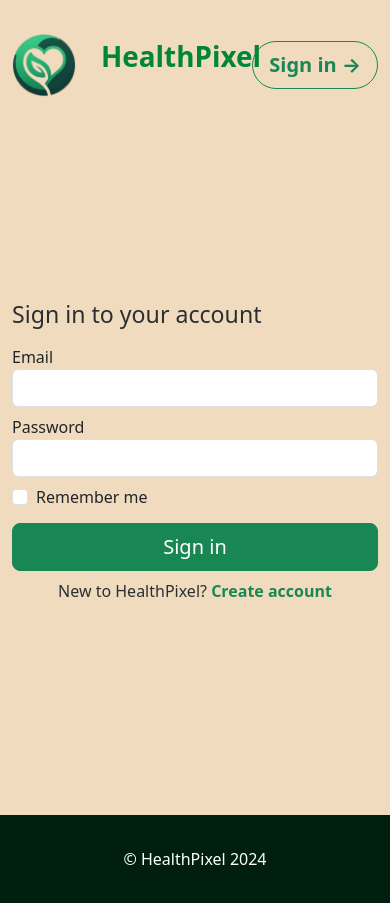
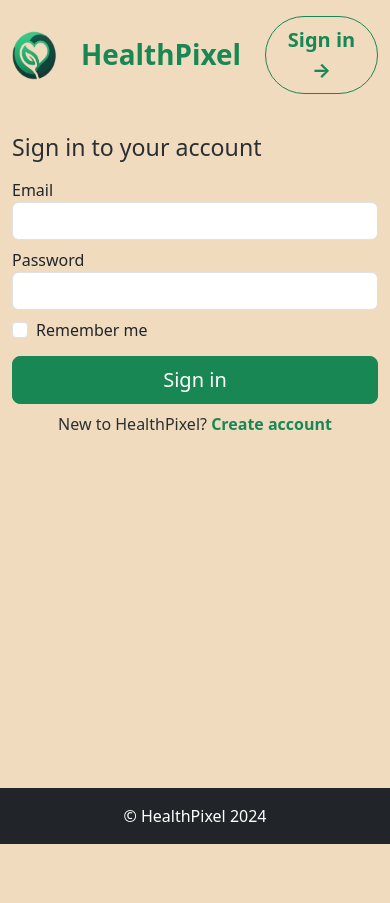
Before and after one commit to HealthPixel/healthpixel, a Flask app: page /login in a window 390 px wide. After the commit the page ends 844 px from the top, so only its background shows below. Run offline with Flask 3, Linux system fonts and the light colour scheme.

Commit message:
UI changes which include - Applied prettier code formatting on html files - changed message for the same image from `User already exist, use a different email!` to 'Email already in use, please choose another!' - Made footer sticky (bottom of content or bottom of page if content doesn't fill it the page up) on all pages - 'Bootstrapified' some css like `custom-main` and `.logo a` which made site more responsive - Styled logout button on dashboard.html

```diff
--- a/api/v1/auth.py
+++ b/api/v1/auth.py
@@ -39,7 +39,7 @@ def register():
         doctor = storage._DBStorage__session.query(Doctor).filter_by(email=email).first()
 
         if doctor:
-            error_reg_user = 'User already exist, use a different email!'
+            error_reg_user = 'Email already in use, please choose another!'
             errors.append(error_reg_user)
             return render_template('register.html', err_reg_user=error_reg_user)
 
--- a/api/v1/static/css/dashboard.css
+++ b/api/v1/static/css/dashboard.css
@@ -1,4 +1,3 @@
-.logo a {
-    color: #008638;
-    text-decoration: none;
+body {
+    background-color: #F0DBBF;
 }
--- a/api/v1/static/css/error.css
+++ b/api/v1/static/css/error.css
@@ -1,4 +1,3 @@
-.logo a {
-    color: #008638;
-    text-decoration: none;
+body {
+    background-color: #F0DBBF;
 }
--- a/api/v1/static/css/login.css
+++ b/api/v1/static/css/login.css
@@ -32,30 +32,10 @@ body {
     height: auto;
 }
 
-.logo a {
-    color: #008638;
-    text-decoration: none;
+/* Media queries */
+@media screen and (max-width: 469px) {
+    .logo {
+        width: 45px;
+        /* margin-right: 5%; */
+    }
 }
-
-header {
-    padding-top: 2em;
-}
-
-.custom-main {
-    height: 85vh;
-    justify-content: center;
-    align-items: center;
-}
-
-footer {
-    width: 100%;
-    background-color: #00200d;
-    padding: 2em 0em;
-    justify-content: center;
-    align-items: center;
-}
-
-footer p {
-    color: white;
-    margin-bottom: 0;
-}
--- a/api/v1/templates/login.html
+++ b/api/v1/templates/login.html
@@ -1,28 +1,29 @@
 <!DOCTYPE html>
 <html lang="en">
+
 <head>
   <meta charset="UTF-8" />
   <meta name="viewport" content="width=device-width, initial-scale=1.0" />
   <link
     href="https://cdn.jsdelivr.net/npm/bootstrap@5.3.3/dist/css/bootstrap.min.css"
-      rel="stylesheet"
-    />
-    <script src="https://cdn.jsdelivr.net/npm/bootstrap@5.3.3/dist/js/bootstrap.bundle.min.js"></script>
-    <link rel="stylesheet" href="{{ url_for('static', filename='css/login.css') }}">
-    <link rel="shortcut icon" href="{{ url_for('static', filename='img/favicon.ico') }}" />
-    <!-- Link is to the HealthPixel logo but I'm yet to add it -->
-    <link rel="shortcut icon" href="img/Logo-icon.ico" />
+    rel="stylesheet" />
+  <script
+    src="https://cdn.jsdelivr.net/npm/bootstrap@5.3.3/dist/js/bootstrap.bundle.min.js"></script>
+  <link rel="stylesheet"
+    href="{{ url_for('static', filename='css/login.css') }}">
+  <link rel="shortcut icon"
+    href="{{ url_for('static', filename='img/favicon.ico') }}" />
   <title>HealthPixel Login | Login to your HealthPixel Dashboard</title>
 </head>
-  <body>
-    <div class="container">
-      <header class="d-flex justify-content-between align-items-center">
+
+<body class="d-flex flex-column min-vh-100">
+  <div class="container flex-grow-1">
+    <header class="d-flex justify-content-between align-items-center py-3">
       <div class="d-flex">
-            <img
-            src="{{ url_for('static', filename='img/healthpixel_logo.png') }}"
-            alt="HealthPixel Logo"
-            class="logo">
-            <h1 class="text-success fw-bold px-4 pt-2 logo"><a href="{{ url_for('healthpixel') }}">HealthPixel</a></h1>
+        <img src="{{ url_for('static', filename='img/healthpixel_logo.png') }}"
+          alt="HealthPixel Logo" class="logo">
+        <h1 class="fw-bold px-4 pt-2"><a href="{{ url_for('healthpixel') }}"
+            class="text-success text-decoration-none">HealthPixel</a></h1>
       </div>
       <div class="d-flex justify-content-center align-items-center">
         {% if current_user.is_authenticated %}
@@ -32,11 +33,12 @@
           class="bi bi-box-arrow-right custom-icon ms-4"></a>
         {% else %}
         <a href="{{ url_for('auth.login') }}"
-            class="btn btn-outline-success btn-lg rounded-pill fw-bold">Sign in &#x2192</a>
+          class="btn btn-outline-success btn-lg rounded-pill fw-bold">Sign in
+          &#x2192</a>
         {% endif %}
       </div>
     </header>
-      <div class="row justify-content-center custom-main">
+    <div class="row justify-content-center">
       <div class="col-sm-7">
         <!-- Display errors -->
         {% if err_login %}
@@ -48,39 +50,24 @@
         {% if logout_success %}
         <p id="success-lo" class="success">{{ logout_success }}</p>
         {% endif %}
-          <form
-            class="d-grid pt-2 border-dark border-2"
-            method="POST"
-            action="{{ url_for('auth.login') }}"
-          >
+        <form class="d-grid mt-4" method="POST"
+          action="{{ url_for('auth.login') }}">
           <h3 class="text-secondary-emphasis mb-3">
             Sign in to your account
           </h3>
           <div class="col-sm-12 mb-2">
             <label for="email">Email</label>
-              <input
-                type="email"
-                name="email"
-                class="form-control"
-                id="email"
-              />
+            <input type="email" name="email" class="form-control" id="email" />
           </div>
           <div class="col-sm-12 mb-2">
             <label for="password">Password</label>
-              <input
-                type="password"
-                name="password"
-                class="form-control"
-                id="password"
-              />
+            <input type="password" name="password" class="form-control"
+              id="password" />
           </div>
           <div class="form-check">
             <label class="form-check-label">
-                <input
-                  class="form-check-input mb-3"
-                  type="checkbox"
-                  name="remember"
-                />
+              <input class="form-check-input mb-3" type="checkbox"
+                name="remember" />
               Remember me
             </label>
           </div>
@@ -89,28 +76,26 @@
           </button>
           <p class="text-center text-secondary-emphasis">
             New to HealthPixel?
-              <a
-                href="{{ url_for('auth.register') }}"
-                class="text-success fw-semibold text-decoration-none"
-                >Create account</a
-              >
+            <a href="{{ url_for('auth.register') }}"
+              class="text-success fw-semibold text-decoration-none">Create
+              account</a>
           </p>
         </form>
       </div>
     </div>
   </div>
-    <footer class="text-center">
-      <p class="">&copy HealthPixel 2024</p>
+  <footer class="text-center text-bg-dark py-3">
+    <p class="mb-0">&copy HealthPixel 2024</p>
   </footer>
   <script>
     // Function to hide the element after a delay
     function hideElementAfterDelay(elementId, delay) {
-          setTimeout(function() {
+      setTimeout(function () {
         var element = document.getElementById(elementId);
         if (element) {
           element.style.transition = "opacity 1s ease-out";
           element.style.opacity = "0";
-                  setTimeout(function() {
+          setTimeout(function () {
             // element.style.display = "none";
           }, 1000);
         }
@@ -122,4 +107,5 @@
     hideElementAfterDelay('success-lo', 3000);
   </script>
 </body>
+
 </html>
```
Also changed, not shown: api/v1/static/css/index.css (+6 -23 lines), api/v1/static/css/register.css (+6 -26 lines), api/v1/templates/dashboard.html (+22 -13 lines), api/v1/templates/error.html (+20 -15 lines), api/v1/templates/index.html (+22 -17 lines), api/v1/templates/register.html (+42 -64 lines). Lines whose indentation alone changed are shown as unchanged.
